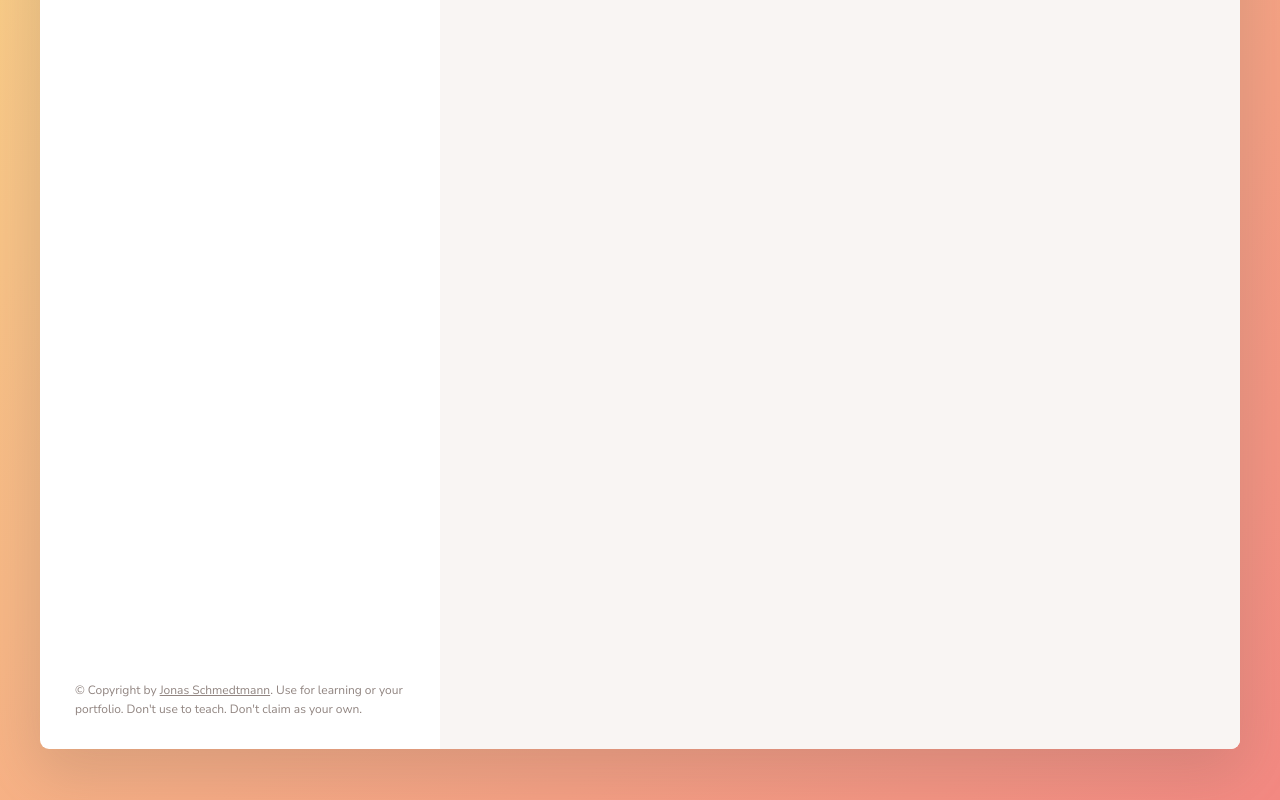
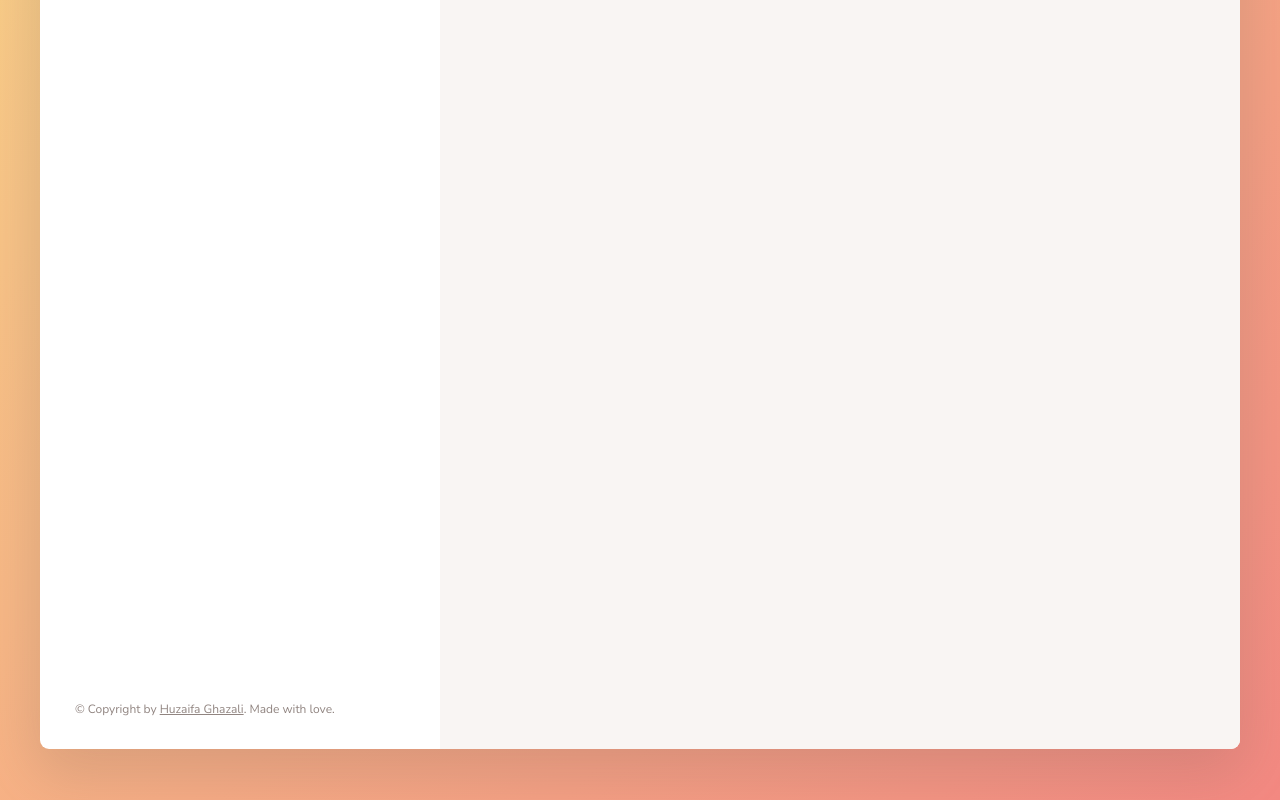
Before and after one commit to huzaifaghazali/forkify, a website built with Parcel: page index.html in a window 1280 px wide. Shown: the part 472-1272 px from the top of the page. Built offline with nearby package versions, Linux system fonts and the light colour scheme.

Commit message:
Update footer code

```diff
--- a/index.html
+++ b/index.html
@@ -126,10 +126,9 @@
           <a
             class="twitter-link"
             target="_blank"
-            href="https://twitter.com/jonasschmedtman"
-            >Jonas Schmedtmann</a
-          >. Use for learning or your portfolio. Don't use to teach. Don't claim
-          as your own.
+            href="https://github.com/huzaifaghazali"
+            >Huzaifa Ghazali</a
+          >. Made with love.
         </p>
       </div>
 
```
